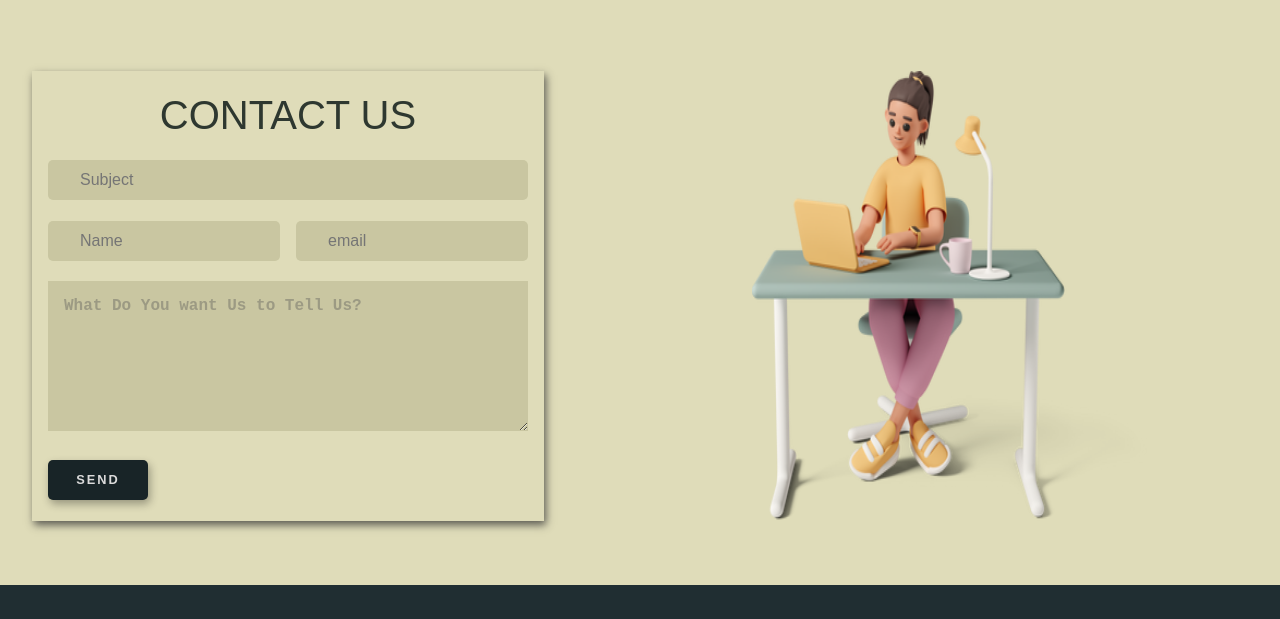
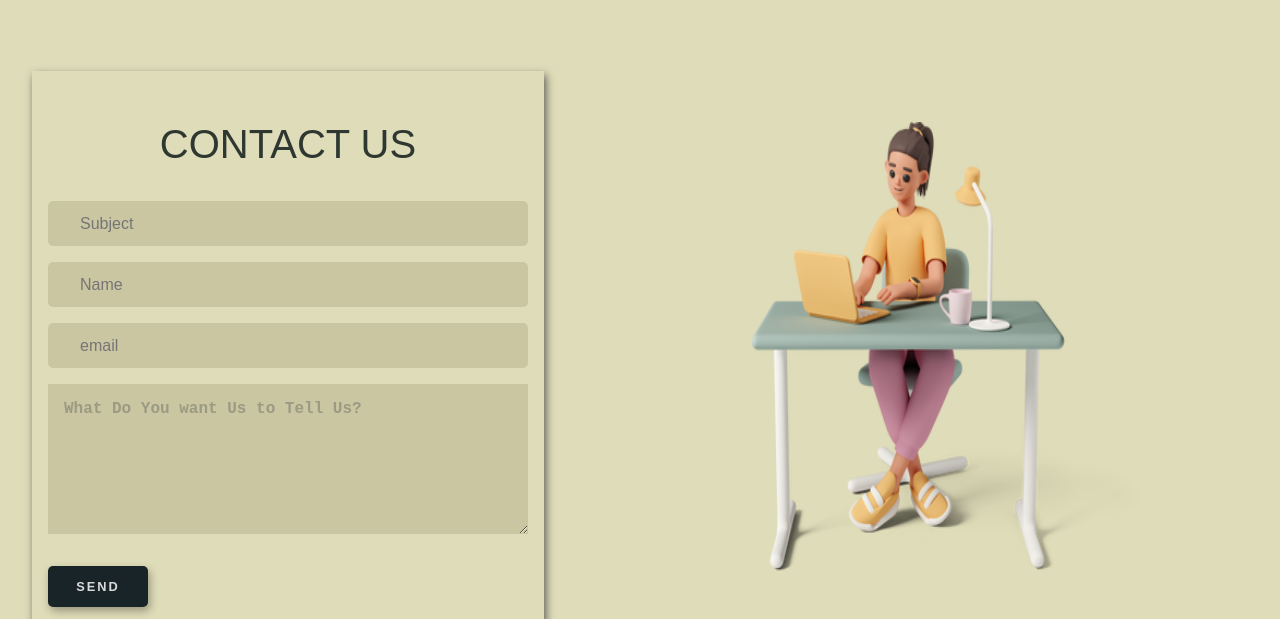
Before and after one commit to iamvincentnam/techvantage, a plain HTML site: page index.html in a window 1280 px wide. Shown: the part 2448-3067 px from the top of the page. Drawn offline with nearby package versions, Linux system fonts and the light colour scheme; files whose address does not match are found by name.

Commit message:
Add files via upload

```diff
--- a/css/techvantage.css
+++ b/css/techvantage.css
@@ -370,17 +370,17 @@
 }
 .left_hand_side{
 width: min(32rem, 100%);
-height: 450px;
+min-height: 500px;
 /* border: 1px solid purple; */
 display: flex;
 flex-direction: column;
 justify-content: space-evenly;
-padding: 0 1rem;
+padding:1rem;
 animation:moving_in  forwards 2s;
 box-shadow: 2px 4px 8px rgba(51, 51, 51, 0.762);
 }
 .left_hand_side input{
-height: 40px;
+height: 45px;
 width: 100%;
 box-sizing: border-box;
 border: none;
@@ -389,6 +389,7 @@
 background-color: #c9c6a1;
 border-radius: 5px;
 font-size: 16px;
+margin-bottom: 1rem;
 }
 .left_hand_side h1{
 text-align: center;
@@ -396,7 +397,7 @@
 font-weight: 400;
 line-height: 3rem;
 color: #2e3830;
-margin: 0;
+
 text-transform: uppercase;
 }
 .contact_hero_image{
@@ -410,11 +411,7 @@
 width: min(25rem, 90%);
 height: 450px;
 }
-.input_div{
-display: flex;
-align-items: center;
-gap: 1rem;
-}
+
 .left_hand_side  textarea::placeholder{
     color:rgba(84, 83, 83, 0.386);
 }
@@ -428,7 +425,7 @@
 font-size: 16px;
 height: 150px;
 background-color: #c9c6a1;
-margin-bottom: .5rem;
+margin-bottom: 2rem;
 }
 .left_hand_side .contact_us_btn{
 font-size: .8rem;
@@ -446,6 +443,11 @@
 box-shadow: 2px 4px 8px rgba(0, 0, 0, 0.323);
 color: #dbdbdb;
 width: 100px;
+}
+.left_hand_side .contact_us_btn:hover{
+    background-color: transparent;
+    color:#182427;
+    border: 2px solid #182427;
 }
 cite{
 display: block;
@@ -674,4 +676,12 @@
     background-color: #202e32;
     color: #dfdcb9;
     padding: 1rem 0;}
+
+    /* .left_hand_side .input_div{
+        display: block;
+    }
+    .left_hand_side .input_div input{
+    margin: 1rem auto;
+    } */
+
 }
--- a/index.html
+++ b/index.html
@@ -245,10 +245,9 @@
         <form action="#" class="left_hand_side">
             <h1>contact Us</h1>
             <input type="text" name="name" placeholder="Subject">
-            <div class="input_div">
+
                 <input type="text" name="name" placeholder="Name">
                 <input type="email" name="email" placeholder="email">
-            </div>
 
 
             <textarea name="message"  id="longText" placeholder="What Do You want Us to Tell Us?"></textarea>
```
